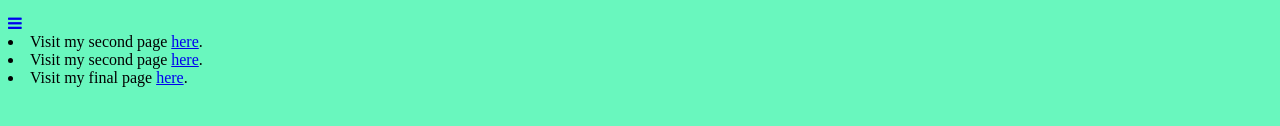
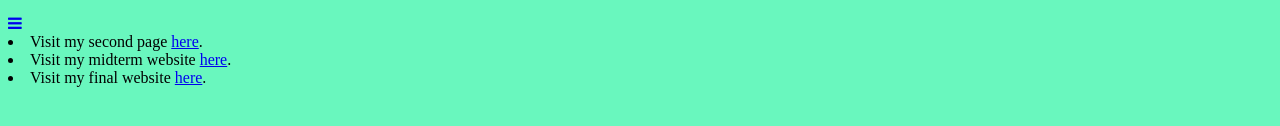
Before and after one commit to alexandersaadaoui/MEDP285, a plain HTML site: page index.html in a window 1280 px wide. Shown: the part 600-726 px from the top of the page. Drawn offline with Linux system fonts and the light colour scheme; a web font is replaced by a local one.

Commit message:
Add files via upload

```diff
--- a/index.html
+++ b/index.html
@@ -53,8 +53,8 @@
 		</div>
 		<div id="myLinks">
 			<li>Visit my second page <a href="webpage2.html">here</a>.</li>
-			<li>Visit my second page <a href="midtermweb.html">here</a>.</li>
-			<li>Visit my final page <a href="final.html">here</a>.</li>
+			<li>Visit my midterm website <a href="midtermweb.html">here</a>.</li>
+			<li>Visit my final website <a href="final.html">here</a>.</li>
 		</br>
     </body>
 </html>
```
